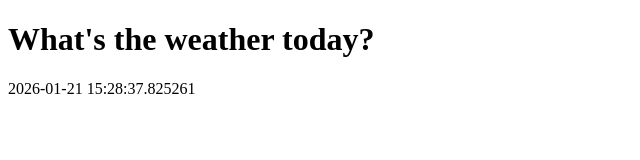
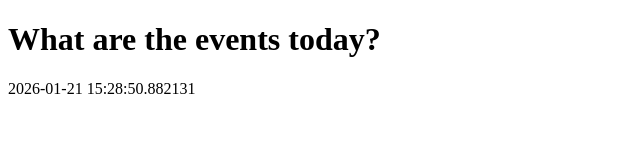
Before and after one commit to PbzElite/Pi-PC-Bridge, a plain HTML site: page index.html in a window 1280 px wide. Shown: the whole page, without its empty margins (0-640 px from the left). Drawn offline with Linux system fonts and the light colour scheme.

Commit message:
Update speech input

```diff
--- a/index.html
+++ b/index.html
@@ -2,7 +2,7 @@
 <html>
 <head><title>Pi Message</title></head>
 <body>
-<h1 id="message">What's the weather today?</h1>
-<p id="timestamp">2026-01-21 15:28:37.825261</p>
+<h1 id="message">What are the events today?</h1>
+<p id="timestamp">2026-01-21 15:28:50.882131</p>
 </body>
 </html>
```
